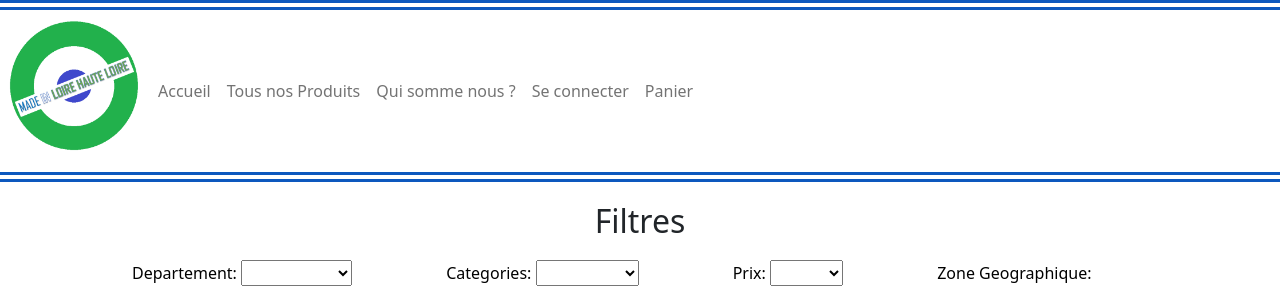
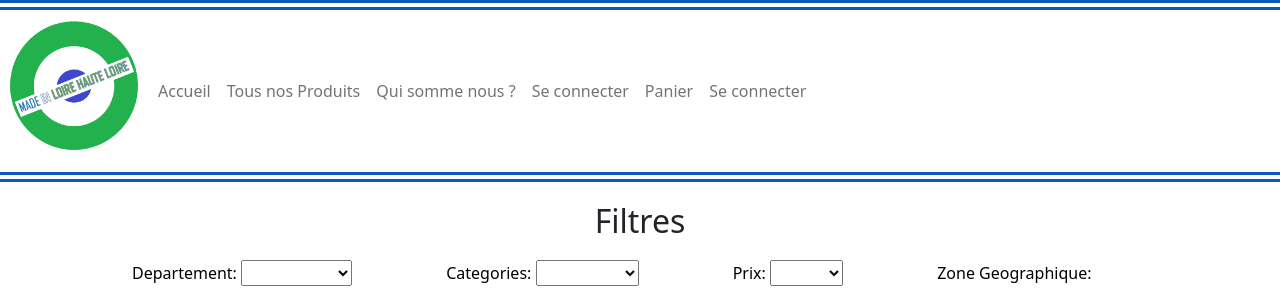
Before and after one commit to thibault-f42/Made-in-haute-loire, a Symfony app: template templates/Accueil.html.twig in a window 1280 px wide. Shown: the top 300 px of the page. Run offline with Twig, Linux system fonts and the light colour scheme; the template is opened without the code that fills it, so the values that code supplies are empty; some libraries are stand-ins or nearby versions.

Commit message:
correction maincontroller + ajout bouton connexion / deconnxion

```diff
--- a/src/Controller/MainController.php
+++ b/src/Controller/MainController.php
@@ -18,8 +18,7 @@ class MainController extends \Symfony\Bundle\FrameworkBundle\Controller\Abstract
     public function home (UtilisateurRepository $utilisateurRepository)  {
 
 
-        $user= $this->getUser();
-        $utilisateur = $utilisateurRepository->find($user->getId());
+
         return $this->render('Accueil.html.twig')  ;
     }
 
--- a/templates/inc/nav.html.twig
+++ b/templates/inc/nav.html.twig
@@ -35,6 +35,16 @@
             <li class="nav-item ">
                 <a class="nav-link" href="#">Panier</a>
             </li>
+            {% if app.user %}
+                <li class="nav-item ">
+                    <a class="nav-link" href="{{ path('app_logout') }}">Se deconnecter</a>
+                </li>
+            {% else %}
+            <li class="nav-item ">
+                <a class="nav-link" href="{{ path('app_login') }}">Se connecter</a>
+            </li>
+            {% endif %}
+
         </ul>
     </div>
 </nav>
```
